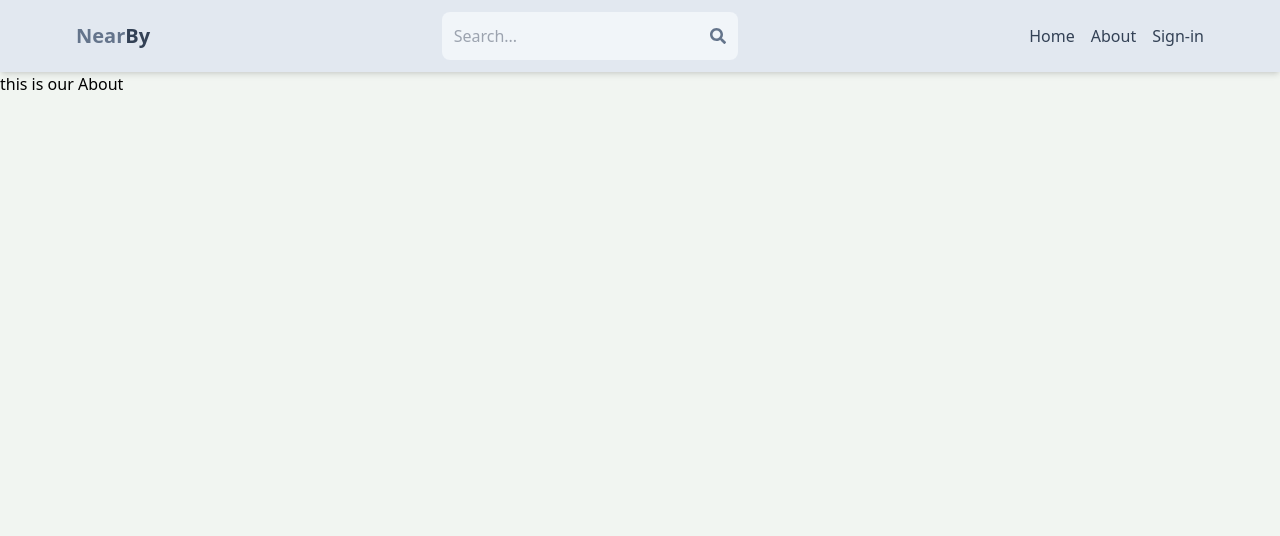
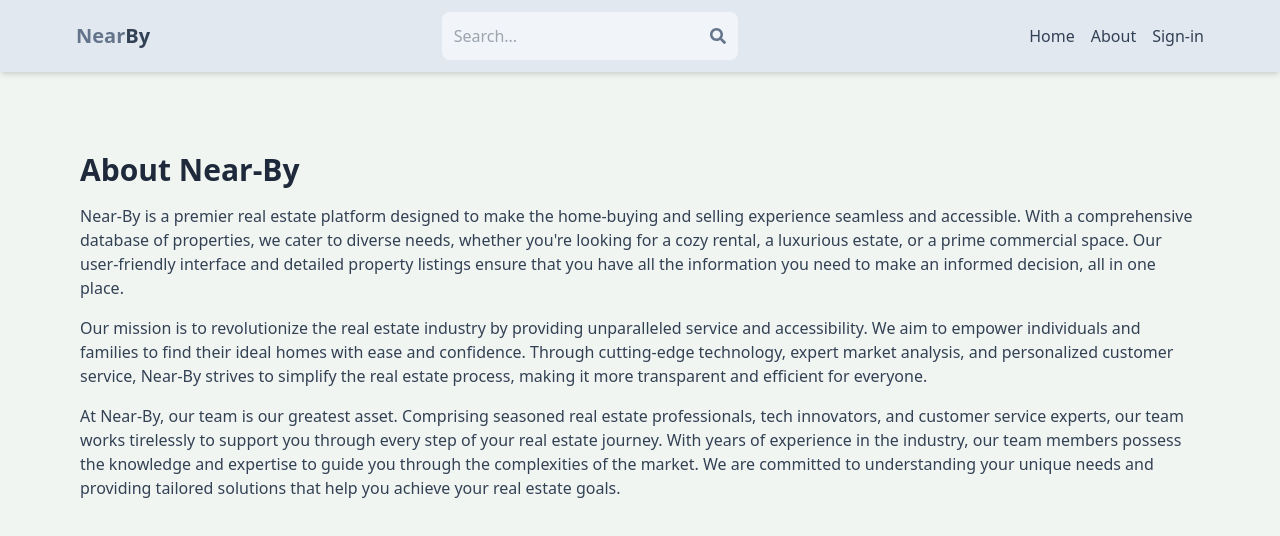
Before and after one commit to KunalBansall/Near-By, a React (Vite) app in the folder client/: page /about in a window 1280 px wide. Shown: the top 536 px of the page. Built offline with nearby package versions, Linux system fonts and the light colour scheme; no server answers.

Commit message:
complete about page

```diff
--- a/client/src/pages/About.jsx
+++ b/client/src/pages/About.jsx
@@ -2,6 +2,20 @@ import React from 'react'
 
 export default function About() {
   return (
-    <div>this is our About</div>
+    <div  className='py-20 px-4 max-w-6xl mx-auto' >
+      <h1 className='text-3xl font-bold mb-4 text-slate-800'>About Near-By</h1>
+      <p className='mb-4 text-slate-700'>
+      Near-By is a premier real estate platform designed to make the home-buying and selling experience seamless and accessible. With a comprehensive database of properties, we cater to diverse needs, whether you're looking for a cozy rental, a luxurious estate, or a prime commercial space. Our user-friendly interface and detailed property listings ensure that you have all the information you need to make an informed decision, all in one place.
+      </p>
+
+
+<p className='mb-4 text-slate-700'>
+Our mission is to revolutionize the real estate industry by providing unparalleled service and accessibility. We aim to empower individuals and families to find their ideal homes with ease and confidence. Through cutting-edge technology, expert market analysis, and personalized customer service, Near-By strives to simplify the real estate process, making it more transparent and efficient for everyone.
+</p>
+
+<p className='mb-4 text-slate-700'>
+At Near-By, our team is our greatest asset. Comprising seasoned real estate professionals, tech innovators, and customer service experts, our team works tirelessly to support you through every step of your real estate journey. With years of experience in the industry, our team members possess the knowledge and expertise to guide you through the complexities of the market. We are committed to understanding your unique needs and providing tailored solutions that help you achieve your real estate goals.
+      </p>
+    </div>
   )
 }
```
